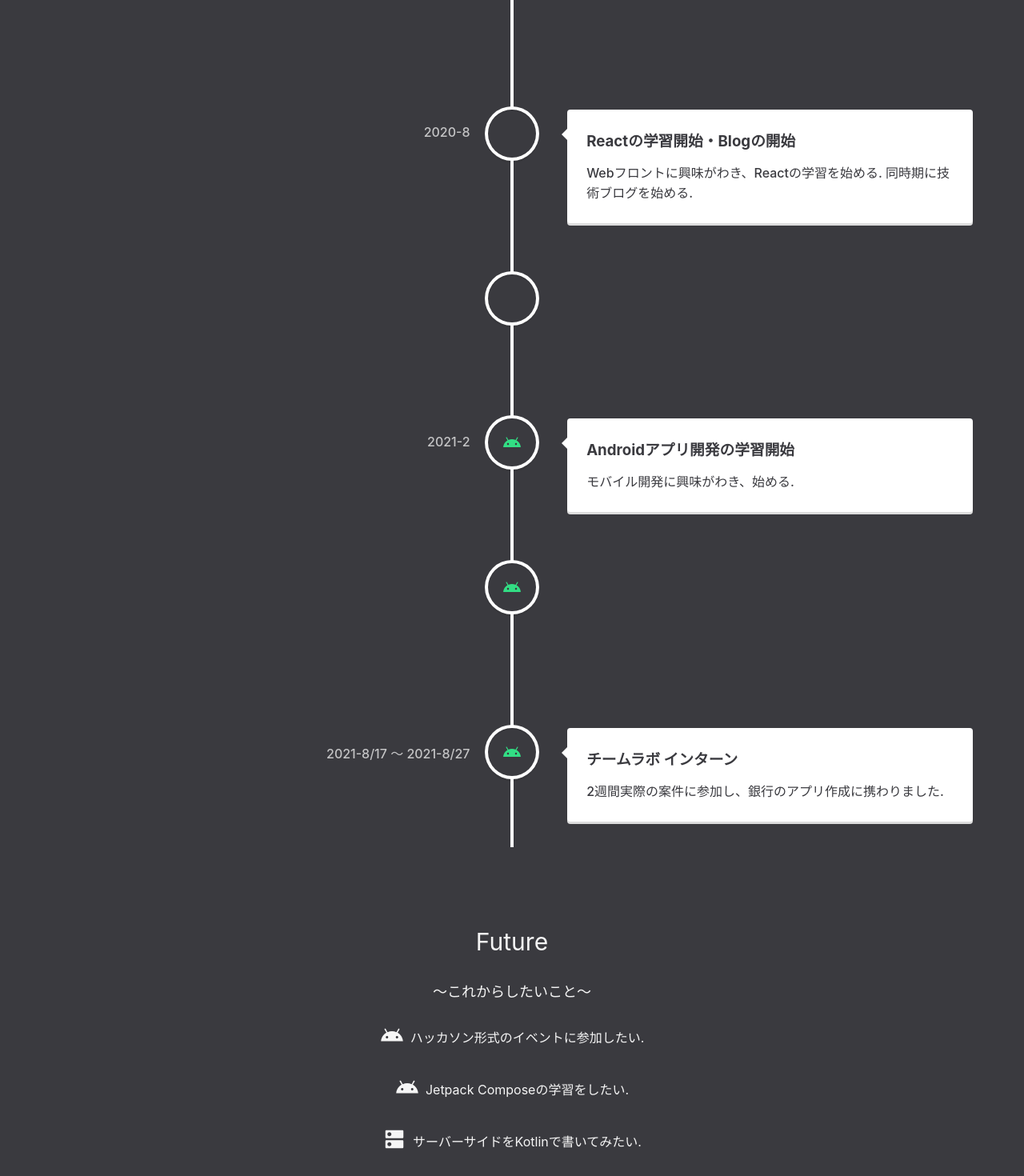
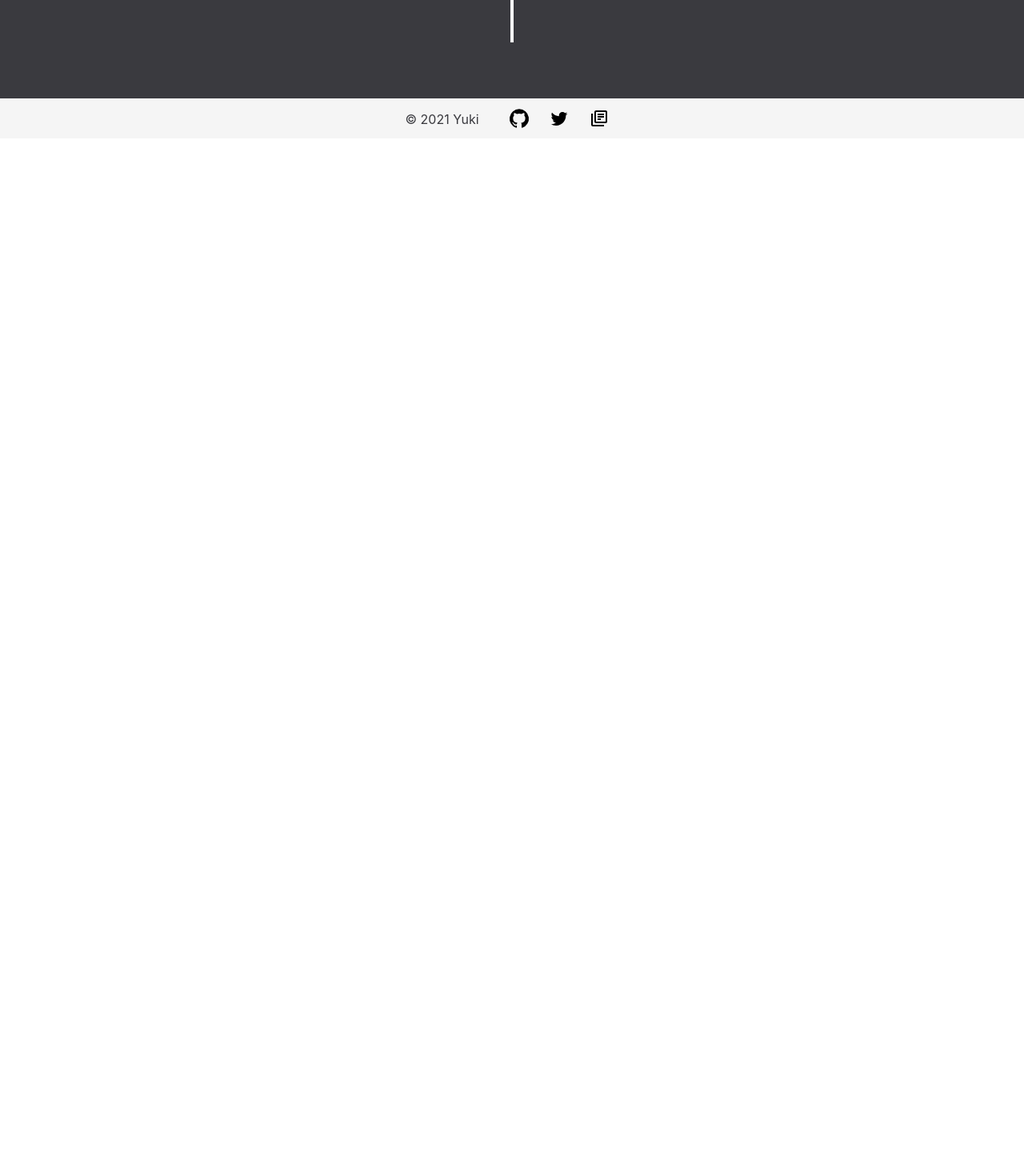
Before and after one commit to rikuyu/portfolio, a React (Create React App) app: page /history in a window 1280 px wide. Shown: the part 680-2150 px from the top of the page at 80% size. After the commit the page ends 853 px from the top, so only its background shows below. Built offline with nearby package versions, Linux system fonts and the light colour scheme.

Commit message:
update History

```diff
--- a/package.json
+++ b/package.json
@@ -9,7 +9,7 @@
     "@material-ui/core": "^4.11.2",
     "@material-ui/icons": "^4.11.2",
     "@material-ui/lab": "^4.0.0-alpha.57",
-    "@mui/icons-material": "^5.1.0",
+    "@mui/icons-material": "5.2.5",
     "@mui/material": "^5.1.0",
     "@testing-library/jest-dom": "^5.11.4",
     "@testing-library/react": "^11.1.0",
--- a/src/assets/styles/history.scss
+++ b/src/assets/styles/history.scss
@@ -10,34 +10,10 @@ $background-color: #3a3a3f;
     padding-top: 70px;
     text-align: center;
   }
-  .titleFuture {
-    color: $text-color;
-    font-size: 18px;
-    text-align: center;
-  }
-  .futureList{
-    display: flex;
-    flex-direction: column;
-    justify-content: center;
-    align-items: center;
-    margin-bottom: 10px;
-    .futureItem{
-      display: flex;
-      margin: 10px 0px;
-      .futureIcon{
-        color: $text-color;
-        font-size: 30px;
-      }
-      p{
-        margin-top: 5px;
-        margin-left: 8px;
-        color: $text-color;
-      }
-    }
-  }
 
   .timeline {
     background-color: $background-color;
+    margin-bottom: 70px;
 
     .vertical-timeline-element-date {
       color: white;
@@ -53,9 +29,6 @@ $background-color: #3a3a3f;
       .vertical-timeline-element-date {
         color: $background-color;
       }
-    }
-    .futureList{
-      margin: 0px 35px 25px 35px;
     }
   }
 }
@@ -76,8 +49,5 @@ $background-color: #3a3a3f;
         color: $background-color;
       }
     }
-    .futureList{
-      margin: 0px 10px 25px 10px;
-    }
   }
 }
--- a/src/pages/History.tsx
+++ b/src/pages/History.tsx
@@ -4,8 +4,6 @@ import {
   VerticalTimelineElement,
 } from "react-vertical-timeline-component";
 import "react-vertical-timeline-component/style.min.css";
-import SchoolIcon from "@material-ui/icons/School";
-import DnsIcon from "@material-ui/icons/Dns";
 import Footer from "../components/Footer";
 import AndroidIcon from "@material-ui/icons/Android";
 import { Event } from "../Types";
@@ -13,57 +11,7 @@ import "../assets/styles/history.scss";
 
 const eventLists: Event[] = [
   {
-    id: 0,
-    date: "2019-4",
-    title: "大学入学",
-    eventDesc:
-      "情報系の学科に進学し、コンピュータサイエンスを学習し始めました.",
-    isShowIcon: true,
-    icon: <SchoolIcon />,
-    iconColor: "#fff",
-  },
-  {
     id: 1,
-    date: "2019-5",
-    title: "Java 学習開始",
-    eventDesc:
-      "大学の講義にてJavaの学習を始めました.Javaが最初に学ぶプログラミング言語となる.",
-    isShowIcon: false,
-  },
-  {
-    id: 2,
-    date: "2020-3",
-    title: "JavaScriptの学習開始",
-    eventDesc:
-      "フロント・サーバーサイドの両方の開発が可能であることに価値を感じ、JSを学び始める",
-    isShowIcon: false,
-  },
-  {
-    id: 3,
-    date: "2020-8",
-    title: "Reactの学習開始・Blogの開始",
-    eventDesc:
-      "Webフロントに興味がわき、Reactの学習を始める. 同時期に技術ブログを始める.",
-    isShowIcon: false,
-  },
-  {
-    id: 4,
-    date: "2020-9",
-    title: "Node・Expressの学習開始",
-    eventDesc: "JSでサーバーサイドを書くことに興味がわき、勉強を開始する.",
-    isShowIcon: false,
-  },
-  {
-    id: 5,
-    date: "2021-2",
-    title: "Androidアプリ開発の学習開始",
-    eventDesc: "モバイル開発に興味がわき、始める.",
-    isShowIcon: true,
-    icon: <AndroidIcon />,
-    iconColor: "#32de84",
-  },
-  {
-    id: 6,
     date: "2021-8/2 ～ 2021-8/6",
     title: "サイボウズ インターン",
     eventDesc:
@@ -73,10 +21,19 @@ const eventLists: Event[] = [
     iconColor: "#32de84",
   },
   {
-    id: 7,
+    id: 2,
     date: "2021-8/17 ～ 2021-8/27",
     title: "チームラボ インターン",
-    eventDesc: "2週間実際の案件に参加し、銀行のアプリ作成に携わりました.",
+    eventDesc: "2週間地方銀行のアプリ開発に携わりました.",
+    isShowIcon: true,
+    icon: <AndroidIcon />,
+    iconColor: "#32de84",
+  },
+  {
+    id: 3,
+    date: "2021-10/01 ～ 2021-12/31",
+    title: "ドワンゴ インターン",
+    eventDesc: "3ヵ月ニコニコ動画の開発に携わりました.",
     isShowIcon: true,
     icon: <AndroidIcon />,
     iconColor: "#32de84",
@@ -110,23 +67,6 @@ const History = () => {
           );
         })}
       </VerticalTimeline>
-
-      <p className="titleHistory">Future</p>
-      <p className="titleFuture">～これからしたいこと～</p>
-      <div className="futureList">
-        <div className="futureItem">
-          <AndroidIcon className="futureIcon" />
-          <p>ハッカソン形式のイベントに参加したい.</p>
-        </div>
-        <div className="futureItem">
-          <AndroidIcon className="futureIcon" />
-          <p>Jetpack Composeの学習をしたい.</p>
-        </div>
-        <div className="futureItem">
-          <DnsIcon className="futureIcon" />
-          <p>サーバーサイドをKotlinで書いてみたい.</p>
-        </div>
-      </div>
       <Footer />
     </div>
   );
--- a/src/pages/Skill.tsx
+++ b/src/pages/Skill.tsx
@@ -13,14 +13,14 @@ export const skillItems: CardItem[] = [
   {
     id: 0,
     title: "Kotlin",
-    desc: "Android開発で使用しています.",
+    desc: "Android開発で使用しています. Ktorをちょっと",
     rate: 3,
     icon: "devicon-kotlin-plain kotlin-color",
   },
   {
     id: 1,
     title: "Android",
-    desc: "Androidエンジニアになりたい.",
+    desc: "もっとも得意とする分野です.",
     rate: 3,
     icon: "devicon-android-plain colored",
   },
@@ -33,27 +33,6 @@ export const skillItems: CardItem[] = [
   },
   {
     id: 3,
-    title: "Redux",
-    desc: "大規模開発を考え、状態管理について学びたいと思って勉強を始めました.",
-    rate: 1,
-    icon: "devicon-redux-original redux-color",
-  },
-  {
-    id: 4,
-    title: "Node.js",
-    desc: "サーバーサイドを学びたいと思って勉強を始めました.",
-    rate: 2,
-    icon: "devicon-nodejs-plain colored padd",
-  },
-  {
-    id: 5,
-    title: "Express",
-    desc: "Node.jsをより簡易的に書けると知り、勉強を始めました.",
-    rate: 2,
-    icon: "devicon-express-original",
-  },
-  {
-    id: 6,
     title: "MySQL",
     desc:
       "DBについて学びたいと思って勉強を始めました. MySQLという名前の由来面白いですよね.",
@@ -61,15 +40,14 @@ export const skillItems: CardItem[] = [
     icon: "devicon-mysql-plain",
   },
   {
-    id: 7,
+    id: 4,
     title: "Firebase",
-    desc:
-      "Android開発にて、Cloud Firestore, Auth, Cloud Storage を使用しました。",
+    desc: "Android開発で使用しています.",
     rate: 2,
     icon: "devicon-firebase-plain colored",
   },
   {
-    id: 8,
+    id: 5,
     title: "Java",
     desc:
       "大学で学んだ言語です.この言語で木構造や整列、スタックなどのアルゴリズムを学びました.",
@@ -77,40 +55,18 @@ export const skillItems: CardItem[] = [
     icon: "devicon-java-plain colored padd",
   },
   {
-    id: 9,
+    id: 4,
     title: "TypeScript",
-    desc:
-      "中・大規模開発に向けて静的型付けを学んでいます.学習コストが高いと感じています.",
+    desc: "",
     rate: 1,
     icon: "devicon-typescript-plain ts-color",
   },
   {
-    id: 10,
+    id: 5,
     title: "C",
-    desc: "学校の講義で学習しました.",
+    desc: "学校の講義で学習しました. 脳が受け付けないかまったく身に付いてない.",
     rate: 2,
     icon: "devicon-c-plain c-color",
-  },
-  {
-    id: 11,
-    title: "C++",
-    desc: "学校の講義で学習しました.",
-    rate: 2,
-    icon: "devicon-cplusplus-plain cplus-color",
-  },
-  {
-    id: 12,
-    title: "Ruby",
-    desc: "Railsを使うために勉強を開始しました.",
-    rate: 1,
-    icon: "devicon-ruby-plain ruby-color",
-  },
-  {
-    id: 13,
-    title: "Ruby on Rails",
-    desc: "バックエンドの知識を深めるために勉強を開始しました.",
-    rate: 2,
-    icon: "devicon-rails-plain-wordmark rails-color",
   },
 ];
 
```
Also changed, not shown: 1 other file (tests, documents, lock files or other folders).
